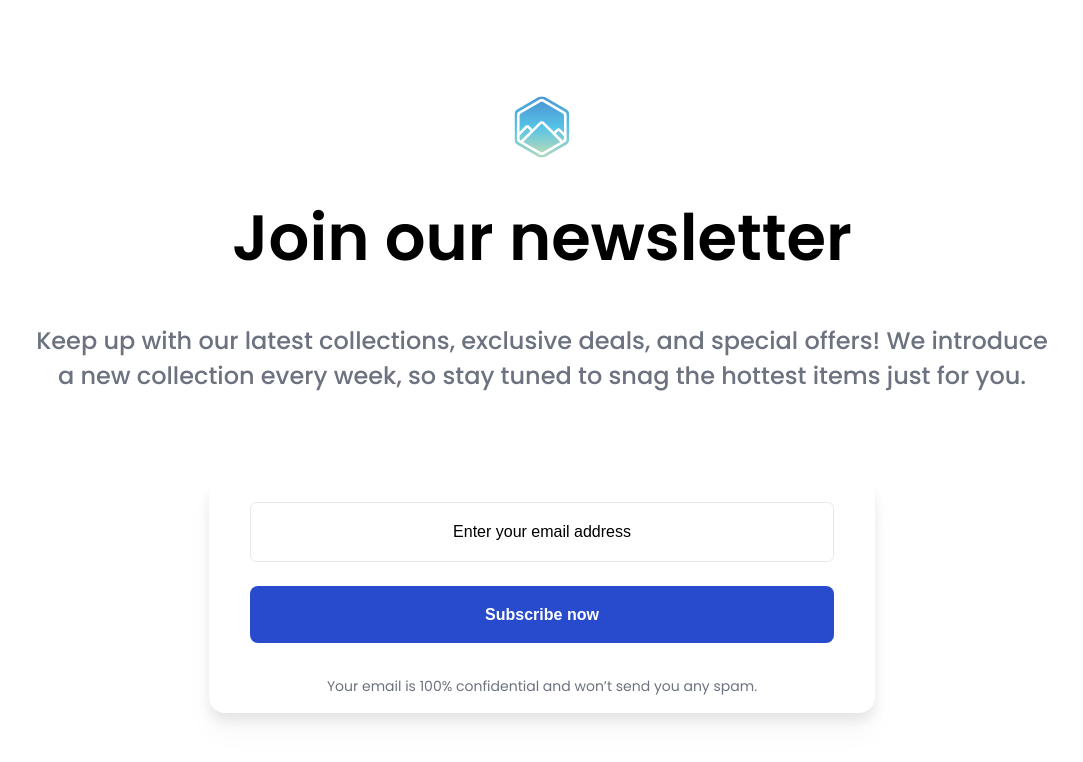
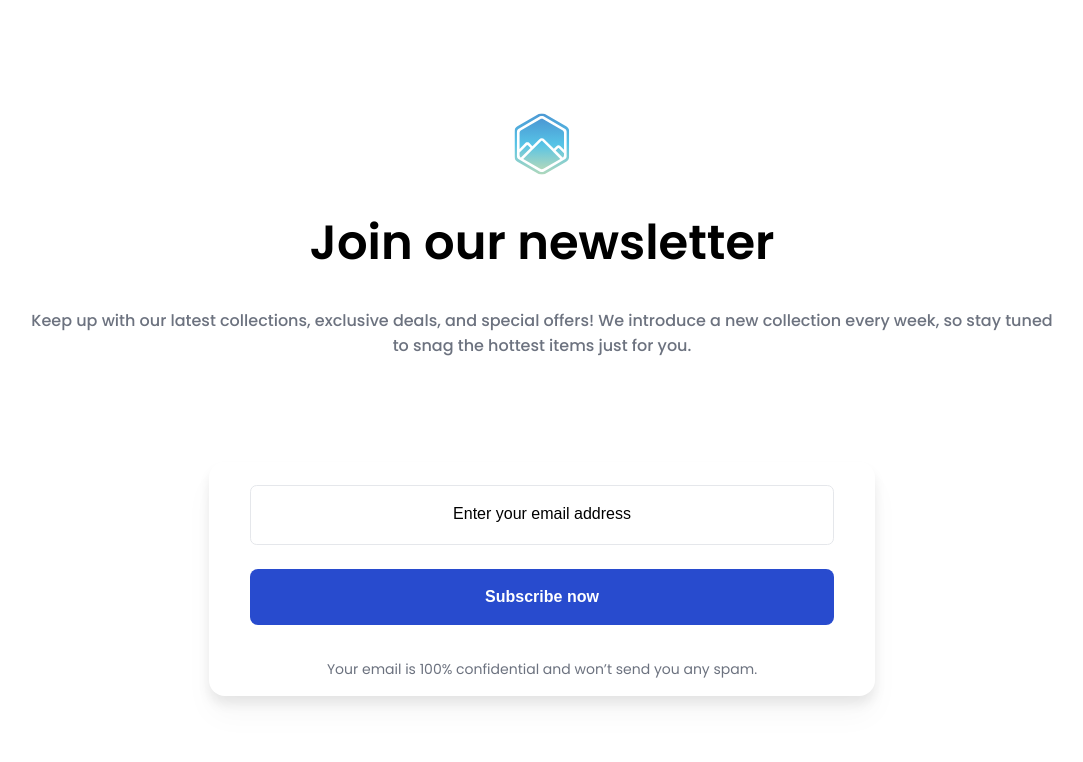
Before and after one commit to richie-sol/newsletter, a plain HTML site: page index.html in a window 1280 px wide. Shown: the whole page, without its empty margins (98-1181 px from the left). Drawn offline with Linux system fonts and the light colour scheme; a web font is replaced by a local one.

Commit message:
changed font size

```diff
--- a/index.css
+++ b/index.css
@@ -27,12 +27,12 @@ img{
 }
 h1{
     font-weight: 600;
-    font-size: 4rem;
+    font-size: 3rem;
     margin-bottom: .6em;
 }
 h2{
     font-weight: 500;
-    font-size: 1.5rem;
+    font-size: 1rem;
     color: var(--light-gray);
 }
 main{
```
